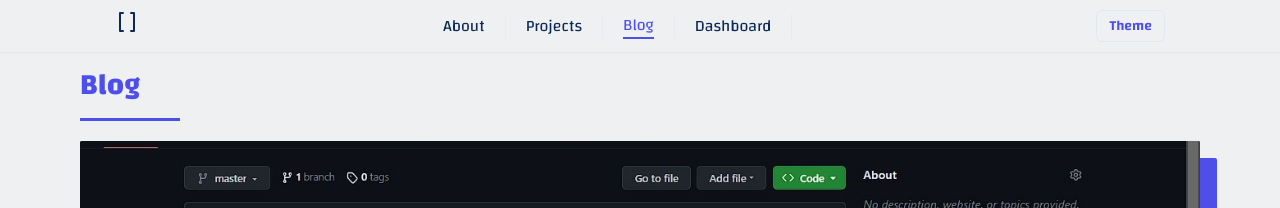
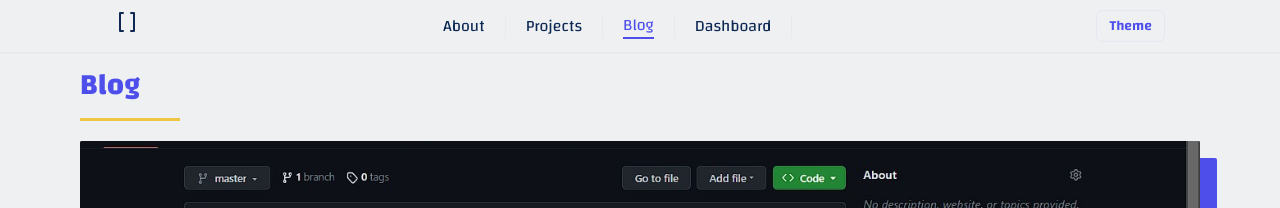
Before and after one commit to ReygaFitra/prf-web-reyga-v2, a Next.js app: page /blog in a window 1280 px wide. Shown: the top 208 px of the page. Built offline with nearby package versions, Linux system fonts and the light colour scheme.

Commit message:
lib: add theme

```diff
--- a/src/app/layout.tsx
+++ b/src/app/layout.tsx
@@ -1,9 +1,10 @@
 'use client';
 import './globals.css';
-import { Box, ChakraProvider } from '@chakra-ui/react';
+import { ChakraProvider } from '@chakra-ui/react';
 import Navigation from '@/components/Navigation/Navigation';
 import Footer from '@/components/Footer/Footer';
 import RootContainer from '@/components/RootContainer/RootContainer';
+import { Theme } from '@/lib/Theme';
 
 export const metadata = {
   title: 'Reyga Fitra Ramadhan',
@@ -14,8 +15,8 @@ export default function RootLayout({ children }: { children: React.ReactNode })
   return (
     <html lang="en">
       <body>
-        <ChakraProvider>
-          <RootContainer bgColor="#eef0f2" fontFamily="changa">
+        <ChakraProvider theme={Theme}>
+          <RootContainer bgColor="base.light" fontFamily="changa">
             <Navigation />
             {children}
             <Footer />
--- a/src/components/Divider/CustomDivider.tsx
+++ b/src/components/Divider/CustomDivider.tsx
@@ -3,20 +3,18 @@ import { Box } from '@chakra-ui/react';
 type Horizontal = {
   width: string;
   height: string;
-  color: string;
 };
 
 type Vertical = {
   width: string;
   height: string;
-  color: string;
 };
 
 export const HorizontalDivider = (props: Horizontal) => {
-  const { width, height, color } = props;
-  return <Box w={width} h={height} bg={color} />;
+  const { width, height } = props;
+  return <Box w={width} h={height} bg="tertiary.light" />;
 };
 export const VerticalDivider = (props: Vertical) => {
-  const { width, height, color } = props;
-  return <Box w={width} h={height} bg={color} />;
+  const { width, height } = props;
+  return <Box w={width} h={height} bg="tertiary.light" />;
 };
--- a/src/components/Title/TitleSection.tsx
+++ b/src/components/Title/TitleSection.tsx
@@ -7,17 +7,16 @@ type Title = {
   headingColor: string;
   headingFont: string;
   name: string;
-  dividerColor: string;
 };
 
 const TitleSection = (props: Title) => {
-  const { width, headingSize, headingColor, headingFont, name, dividerColor } = props;
+  const { width, headingSize, headingColor, headingFont, name } = props;
   return (
     <Box w={width}>
       <Heading size={headingSize} color={headingColor} py="15px" fontFamily={headingFont}>
         {name}
       </Heading>
-      <HorizontalDivider width="100%" height="3px" color={dividerColor} />
+      <HorizontalDivider width="100%" height="3px" />
     </Box>
   );
 };
--- a/src/fragments/HeroFragment.tsx
+++ b/src/fragments/HeroFragment.tsx
@@ -4,7 +4,7 @@ import { Box, Flex } from '@chakra-ui/react';
 const HeroFragment = () => {
   return (
     <Flex justifyContent="center" alignItems="center" height="100vh" width="100%">
-      <Box minW="60vw" minH="75vh" borderRadius="md" p="20px" border={'3px dashed #4E4FEB'}>
+      <Box minW="60vw" minH="75vh" borderRadius="md" p="20px" border={'3px dashed'} borderColor="tertiary.light">
         <Hero name="Reyga Fitra Ramadhan" nameColor="#4E4FEB" nameFont="Changa" roleColor="#068FFF" roleSequence={['< Software Engineer />', 3000, '< Fullstack Developer />', 3000]} />
       </Box>
     </Flex>
--- a/src/fragments/PostFragment.tsx
+++ b/src/fragments/PostFragment.tsx
@@ -7,7 +7,7 @@ import Project3 from '@/assets/img/projects/project3.jpg';
 const PostFragment = () => {
   return (
     <>
-      <TitleSection width="100px" headingSize="lg" headingColor="#4E4FEB" headingFont="Changa" name="Blog" dividerColor="#4E4FEB" />
+      <TitleSection width="100px" headingSize="lg" headingColor="#4E4FEB" headingFont="Changa" name="Blog" />
       <Box w="100%" h="450px" my="20px" mb="50px" color="#ECF8F9">
         <Frame bgColor="#0E2954" maxW="100%" h="100%" boxShadow="17px 17px #4E4FEB" overflow="hidden" rounded="sm">
           <Image priority={true} src={Project3} alt="example" quality={100} style={{ objectFit: 'cover', width: '100%', maxHeight: '300px' }} />
--- /dev/null
+++ b/src/lib/Theme.ts
@@ -0,0 +1,23 @@
+import { extendTheme } from '@chakra-ui/react';
+
+const colors = {
+  primary: {
+    light: '#0d21a1',
+  },
+  secondary: {
+    light: '#011638',
+  },
+  tertiary: {
+    light: '#eec643',
+  },
+  base: {
+    light: '#eef0f2',
+  },
+  neutral: {
+    light: '#141414',
+  },
+};
+
+export const Theme = extendTheme({
+  colors,
+});
```
